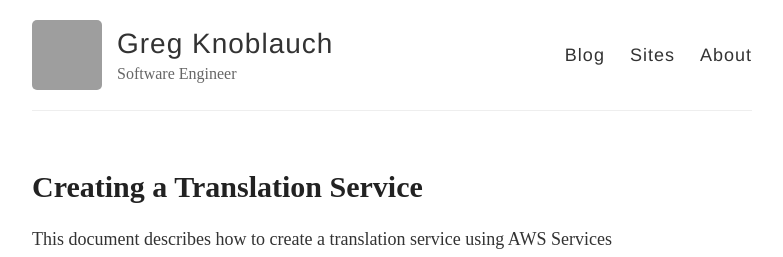
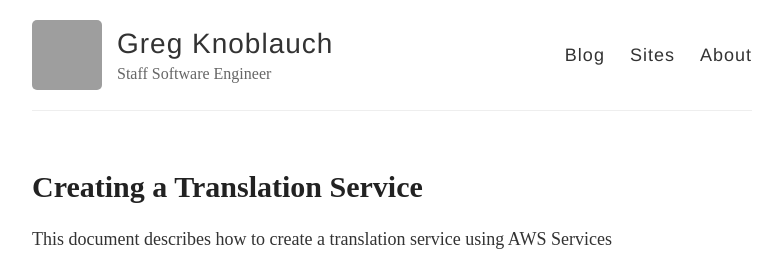
Before and after one commit to Gknoblau/Gknoblau.github.io, a Jekyll site: the page built from index.html, in a window 1280 px wide. Shown: the top 257 px of the page, without its empty margins (248-1031 px from the left). Built offline with Jekyll 4.4.1, drawn with Linux system fonts in a browser that asks for light colours; part of the change alters nothing that is shown; grey boxes are pictures that could not be loaded.

Commit message:
Update Description, Domain and Email

```diff
--- a/_config.yml
+++ b/_config.yml
@@ -1,18 +1,18 @@
 
 
 name: Greg Knoblauch
-description: Software Engineer
+description: Staff Software Engineer
 avatar: https://avatars1.githubusercontent.com/u/14353143?s=400&v=4
 
 footer-links:
-  email: blog@knoblauch.ca
-  github: gknoblau
+  email: greg@knoblauch.ca
+  github: gknoblauch
 
 google_analytics:
 
 # Your website URL (e.g. http://barryclark.github.io or http://www.barryclark.co)
 # Used for Sitemap.xml and your RSS feed
-url: greg.knoblauch.ca
+url: gkno.ca
 
 permalink: /:title/
 version: v1.2.0
```
